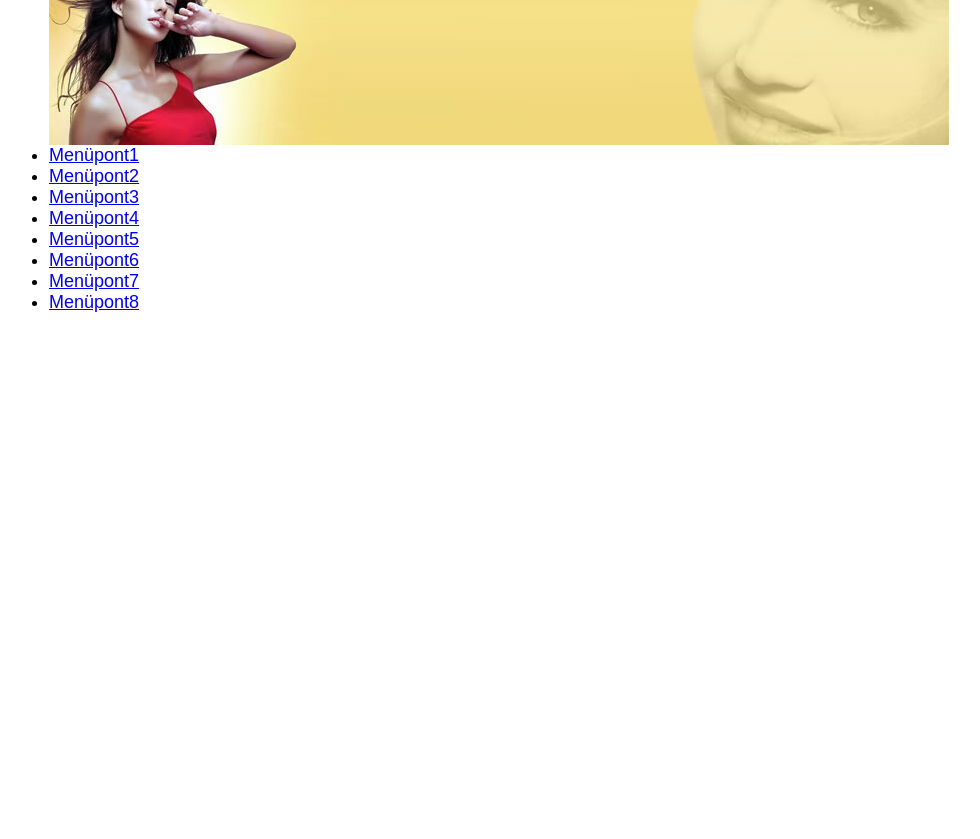
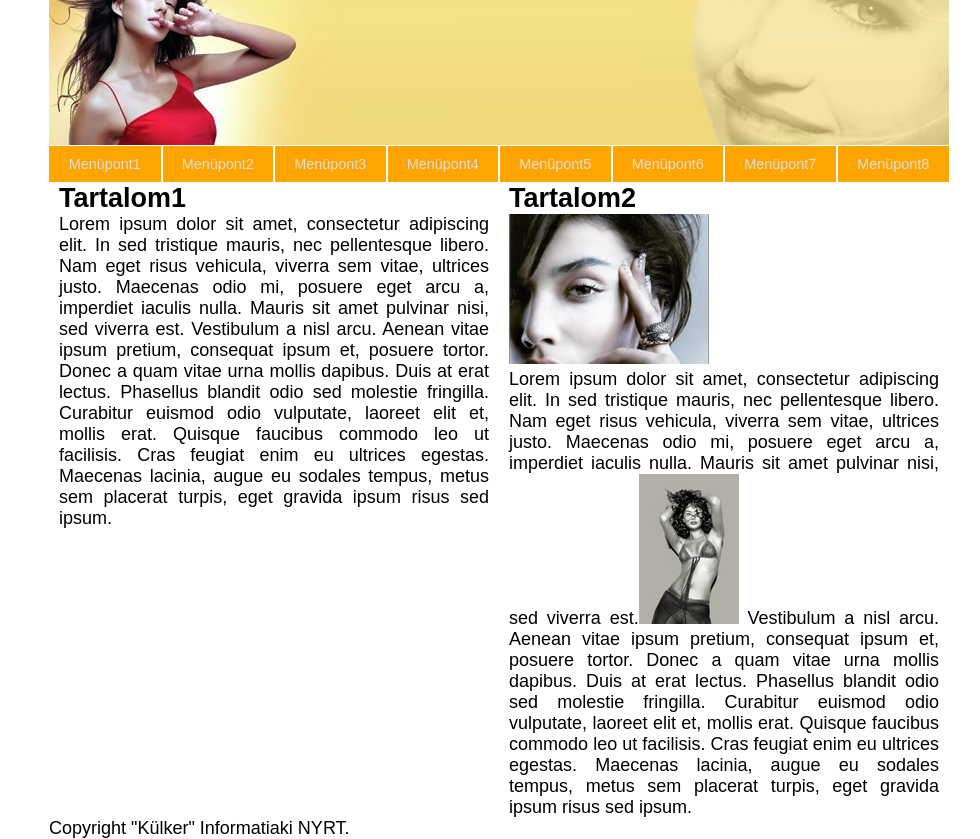
Before and after one commit to axiiN/SzModell, a plain HTML site: page index.html in a window 1280 px wide. Shown: the part 55-894 px from the top of the page, without its empty margins (141-1121 px from the left). Before the commit the page ends 800 px from the top, so only its background shows below. Drawn offline with Linux system fonts and the light colour scheme.

Commit message:
ora vege

```diff
--- a/css/style2.css
+++ b/css/style2.css
@@ -13,6 +13,7 @@ body{
 .container{
     max-width: 900px;
     margin:0 auto;
+    background: white;
 }
 .head{
     background: url('../images/logo.jpg');
@@ -25,3 +26,55 @@ h1{
     text-transform: uppercase;
     text-indent: 200px;
 }
+ul{
+    list-style-type: none;
+}
+ul::after {
+    content: "";
+    clear: both;
+    display: table;
+  }
+li{
+    float: left;
+    width: 12.5%;
+    border: 1px solid white;
+    text-align: center;
+}
+li:first-child{
+    border-left: none;
+}
+li:last-child{
+    border-right: none;
+}
+a{
+    width: 100%;
+    background: orange;
+    display: inline-block;
+    padding: 10px;
+    color: #ddd;
+    text-decoration: none;
+    font-size: .8rem
+}
+a:hover{
+    color: white;
+    text-decoration: underline;
+}
+.news{
+    width: 50%;
+    float: left;
+    text-align: justify;
+    padding: 0 10px;
+}
+content::after {
+    content: "";
+    clear: both;
+    display: table;
+  }
+  .kep1.jpg{
+      float: left;
+      margin: 5px 5px 5px 0;
+  }
+  .kep2.jpg{
+      float: right;
+      margin: 0 0 0 5px;
+  }
--- a/index.html
+++ b/index.html
@@ -23,10 +23,15 @@
             </ul>
         </div>
         <div class="content">
-            <div class="news"></div>
-            <div class="news"></div>
+            <div class="news"><h2>Tartalom1</h2><p>Lorem ipsum dolor sit amet, consectetur adipiscing elit. In sed tristique mauris, nec pellentesque libero. Nam eget risus vehicula, viverra sem vitae, ultrices justo. Maecenas odio mi, posuere eget arcu a, imperdiet iaculis nulla. Mauris sit amet pulvinar nisi, sed viverra est. Vestibulum a nisl arcu. Aenean vitae ipsum pretium, consequat ipsum et, posuere tortor. Donec a quam vitae urna mollis dapibus. Duis at erat lectus. Phasellus blandit odio sed molestie fringilla. Curabitur euismod odio vulputate, laoreet elit et, mollis erat. Quisque faucibus commodo leo ut facilisis. Cras feugiat enim eu ultrices egestas. Maecenas lacinia, augue eu sodales tempus, metus sem placerat turpis, eget gravida ipsum risus sed ipsum.
+            </p>
+                </div>
+            <div class="news"><h2>Tartalom2</h2>
+                <img class="kep2" src="/images/kiskep2.jpg"><p>Lorem ipsum dolor sit amet, consectetur adipiscing elit. In sed tristique mauris, nec pellentesque libero. Nam eget risus vehicula, viverra sem vitae, ultrices justo. Maecenas odio mi, posuere eget arcu a, imperdiet iaculis nulla. Mauris sit amet pulvinar nisi, sed viverra est.<img class="kiskep1" src="/images/kiskep1.jpg"> Vestibulum a nisl arcu. Aenean vitae ipsum pretium, consequat ipsum et, posuere tortor. Donec a quam vitae urna mollis dapibus. Duis at erat lectus. Phasellus blandit odio sed molestie fringilla. Curabitur euismod odio vulputate, laoreet elit et, mollis erat. Quisque faucibus commodo leo ut facilisis. Cras feugiat enim eu ultrices egestas. Maecenas lacinia, augue eu sodales tempus, metus sem placerat turpis, eget gravida ipsum risus sed ipsum.
+            </p>
+            </div>
         </div>
-        <div class="footer"></div>
+        <div class="footer">Copyright "Külker" Informatiaki NYRT.</div>
     </div>
 </body>
 </html>
```
